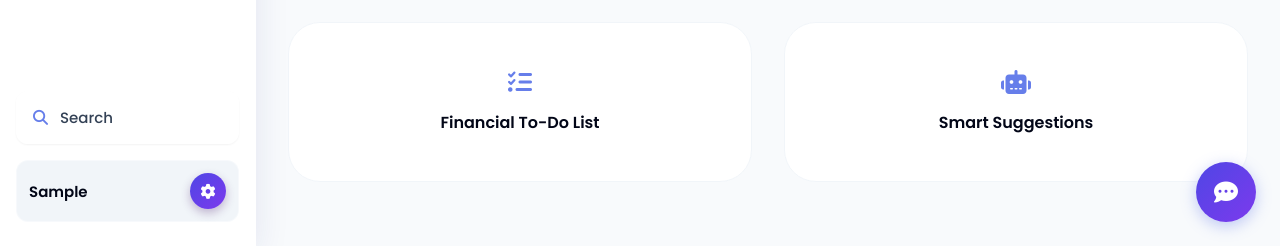
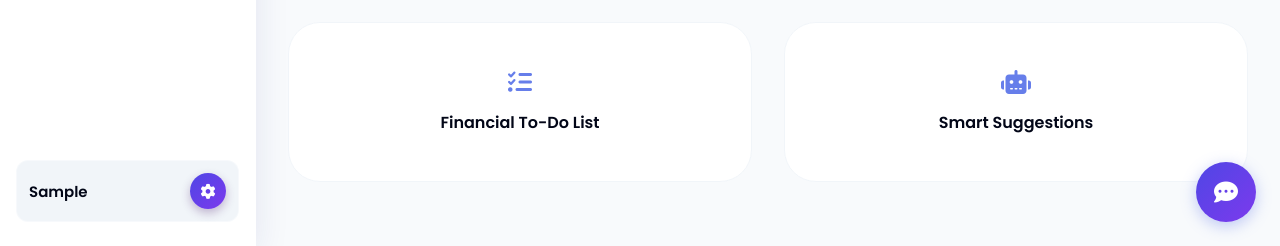
Before and after one commit to itz-shiven/finclarityAI, a Flask app: page /dashboard in a window 1280 px wide. Shown: the part 1461-1707 px from the top of the page. Run offline with Flask 3, Linux system fonts and the light colour scheme; the visitor is signed in with stand-in values (Sample User, id 1); data that the repository does not hold is empty; parts of the project's set-up code (start-up, migrations or seed data) failed here and were passed over; some libraries are stand-ins or nearby versions.

Commit message:
search removed

```diff
--- a/backend/templates/dashboard.html
+++ b/backend/templates/dashboard.html
@@ -48,9 +48,6 @@
             </nav>
 
             <div class="sidebar-footer">
-                <a href="#" class="nav-item search-item">
-                    <i class="fas fa-search"></i> <span class="fw-500">Search</span>
-                </a>
                 <div class="profile-section">
                     <div class="profile-name">
                         {% if username and ' ' in username %}
```
